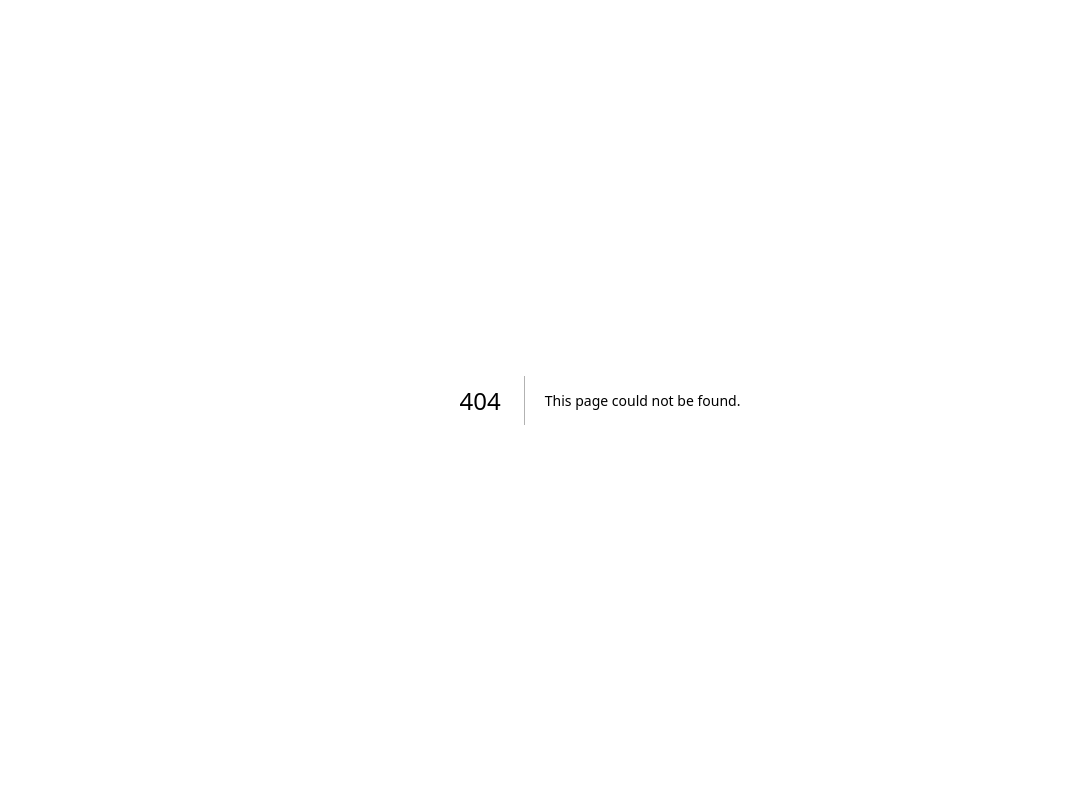
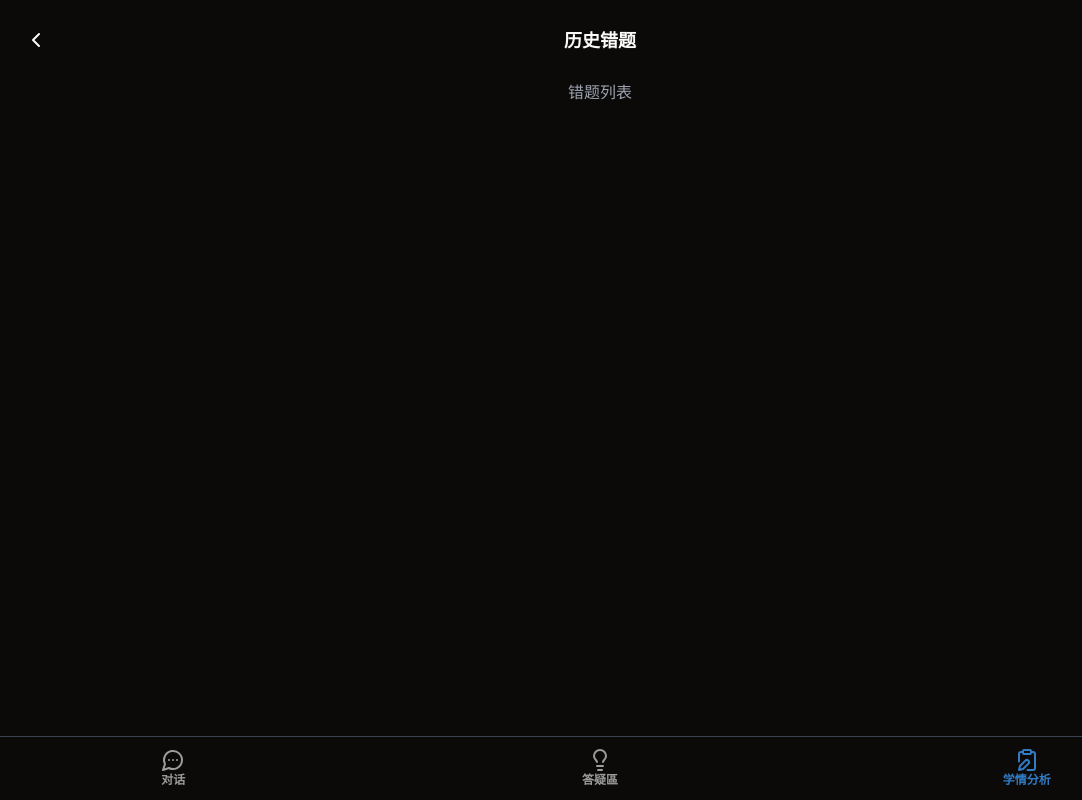
Before and after one commit to BlackishGreen33/ZhiJing-FE, a Next.js app: page /analyze/subject/history in a window 1280 px wide. Before the commit this address had no page. Shown: the whole page, without its empty margins (40-1122 px from the left). Built offline with nearby package versions, Linux system fonts and the light colour scheme.

Commit message:
✨ feat：新增历史错题列表

```diff
--- /dev/null
+++ b/app/(student)/analyze/subject/history/page.tsx
@@ -0,0 +1,75 @@
+"use client";
+
+import { useSearchParams } from "next/navigation";
+import Link from "next/link";
+
+import { cn } from "@/lib/utils";
+
+import SubpageHeader from "@/components/subpage-header";
+import SudentNavbar from "@/components/student/student-navbar";
+
+const page = () => {
+	const questions = [
+		{ id: 1, type: "语文", title: "什么是断袖之癖" },
+		{ id: 2, type: "数学", title: "常态分布" },
+		{ id: 3, type: "物理", title: "什么样的酯类物质可以制造兄弟的香气" },
+    { id: 4, type: "语文", title: "森鸥外的故事" },
+	];
+
+	const renderQuestions = () => {
+		const searchParams = useSearchParams();
+		const type = searchParams.get("type") || "";
+
+		return (
+			<>
+				{questions.map(
+					(item) =>
+						type === item.type && (
+							<Link
+								href="/"
+								className="w-[80%] h-[10vh] bg-neutral-800 rounded-lg flex items-center"
+								key={item.id}
+							>
+								<div
+									className={cn(
+										"w-[20%] h-[6vh] flex justify-center items-center relative left-3 rounded-xl",
+										item.type === "数学"
+											? "bg-blue-500"
+											: item.type === "语文"
+											? "bg-red-500"
+											: item.type === "历史"
+											? "bg-yellow-500"
+											: "bg-orange-500"
+									)}
+								>
+									{item.type}
+								</div>
+								<div className="w-[50%] h-[6vh] flex justify-center items-center relative left-[17%]">
+									{item.title}
+								</div>
+							</Link>
+						)
+				)}
+			</>
+		);
+	};
+
+	return (
+		<main>
+			<SubpageHeader
+				backUrl="/analyze/subject"
+				title="历史错题"
+				purpose="none"
+			/>
+			<div className="relative top-[10vh] w-full h-[80vh] flex flex-col items-center gap-5 overflow-scroll">
+				<div className="w-full flex flex-col items-center gap-3">
+					<p className="text-gray-400">错题列表</p>
+					{renderQuestions()}
+				</div>
+			</div>
+			<SudentNavbar activeID={3} />
+		</main>
+	);
+};
+
+export default page;
--- a/app/(student)/analyze/subject/page.tsx
+++ b/app/(student)/analyze/subject/page.tsx
@@ -28,7 +28,7 @@ const page = () => {
 			/>
 			<div className="w-full h-[25vh] grid grid-cols-2 grid-rows-1 gap-x-[10px] gap-y-[10px] px-[20px] py-[10px] relative top-[3vh]">
 				<Link
-					href="/"
+					href={`/analyze/subject/history?type=${title}`}
 					className="bg-blue-500 rounded-lg flex justify-center items-center"
 				>
 					<div className="font-bold">历史错题</div>
```
Also changed, not shown: app/(student)/analyze/subject/enhance/page.tsx (added).
